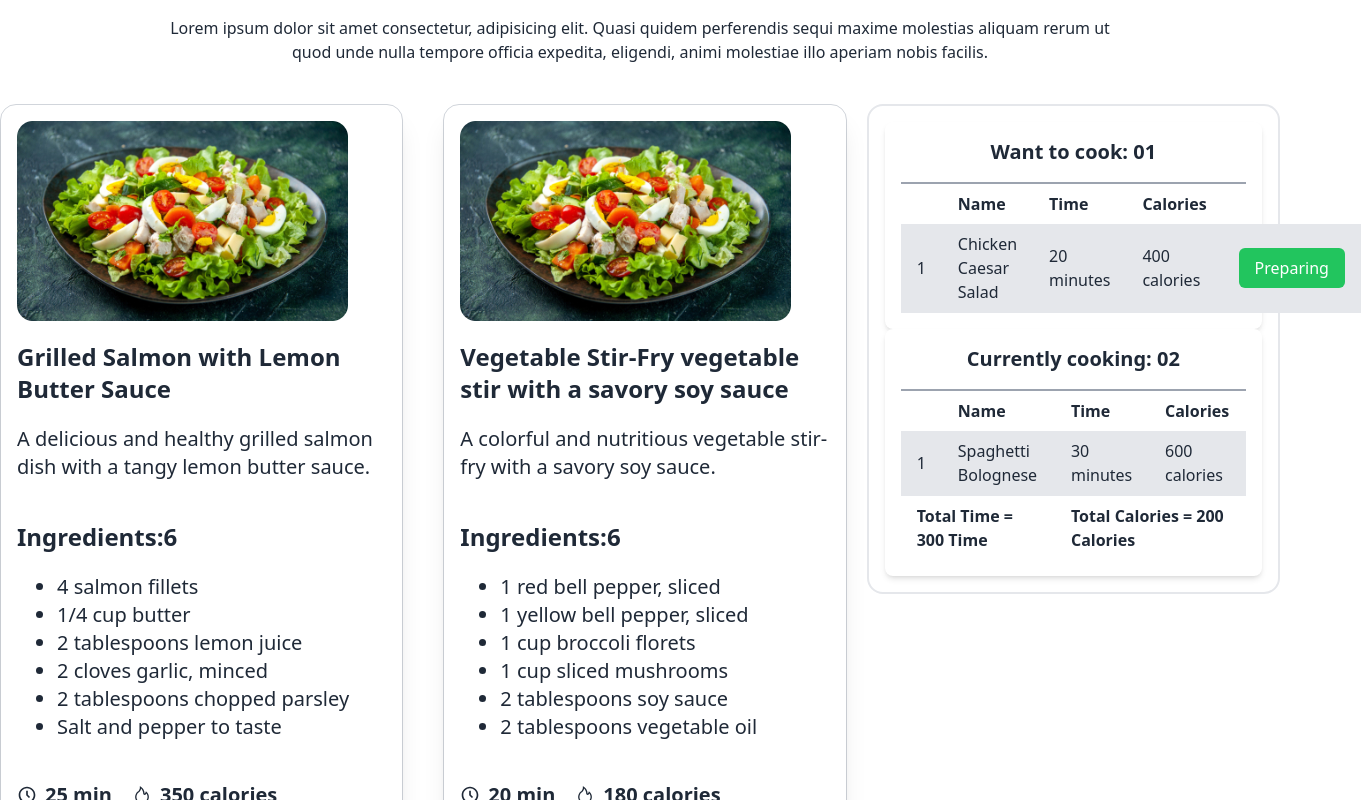
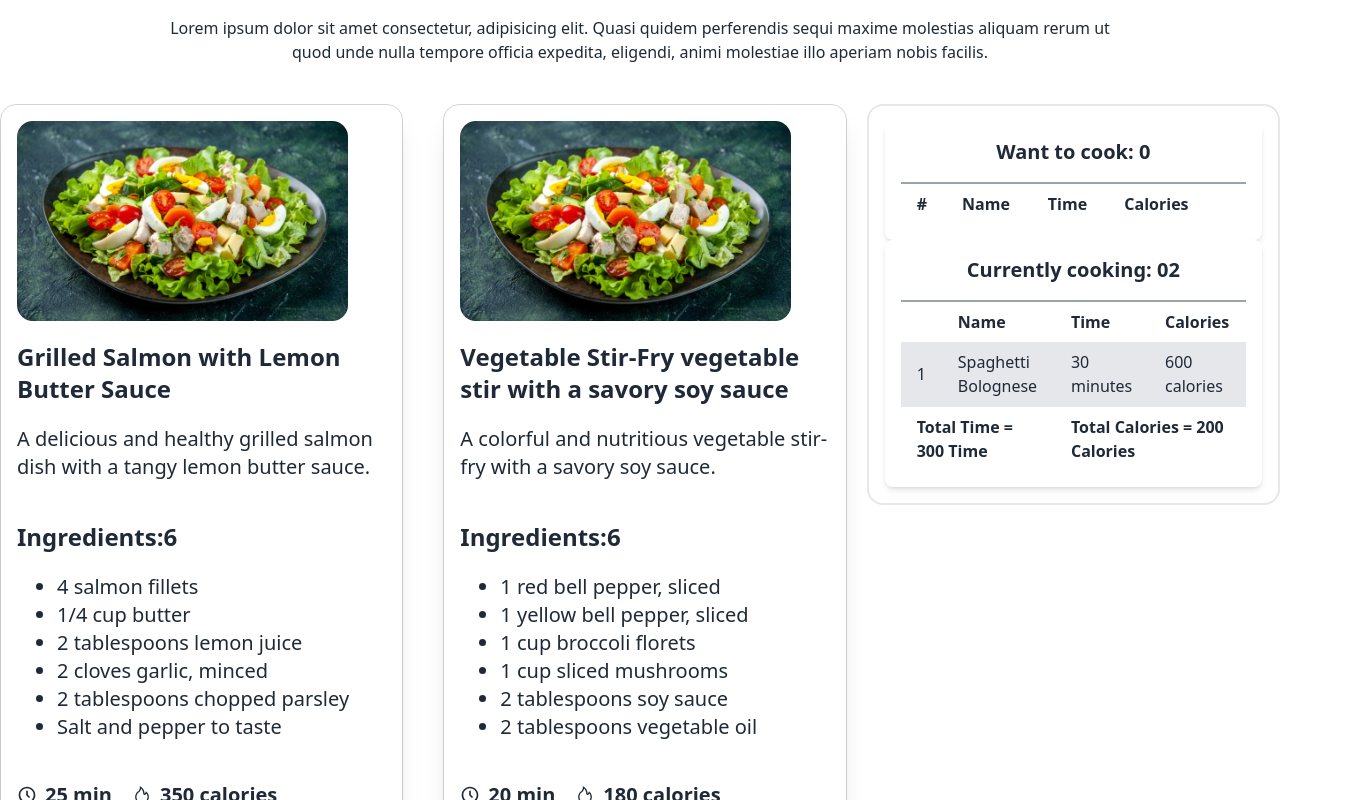
Before and after one commit to protap1100/Chefs-Table, a React (Vite) app: page / in a window 1280 px wide. Shown: the part 800-1600 px from the top of the page, 1361 px wide, since content can reach past the window. Built offline with nearby package versions, Linux system fonts and the light colour scheme.

Commit message:
want to cook section added

```diff
--- a/src/Components/Recipe_Components/FoodSection.jsx
+++ b/src/Components/Recipe_Components/FoodSection.jsx
@@ -1,4 +1,4 @@
-const FoodSection = ({food}) => {
+const FoodSection = ({food,handleCook}) => {
 
     const {recipeImage,recipeName,shortDescription,preparingTime,calories,ingredients} = food;
 
@@ -50,7 +50,7 @@ const FoodSection = ({food}) => {
                                 </div>
                         </div>
                     </div>
-                    <button className="mt-5 btn rounded-3xl bg-[#0BE58A]" >Want to Cook</button>
+                    <button className="mt-5 btn rounded-3xl bg-[#0BE58A]" onClick={()=>{handleCook(food)}} >Want to Cook</button>
                 </div>
             </div>
         </div>
--- a/src/Components/Recipe_Components/OurRecipe.jsx
+++ b/src/Components/Recipe_Components/OurRecipe.jsx
@@ -1,19 +1,31 @@
-import { useEffect, useState } from "react";
-import FoodSection from "./FoodSection";
-import WantToCook from "./WantToCook";
+import { useEffect, useState } from 'react';
+import FoodSection from './FoodSection';
+import WantToCook from './WantToCook';
+// import Toast from './Toast';
 
 const OurRecipe = () => {
+    const [foods, setFoods] = useState([]);
+    const [cooks, setCooks] = useState([]);
+    // const [toastMessage, setToastMessage] = useState('');
 
+    useEffect(() => {
+        fetch('recipe.json')
+            .then(res => res.json())
+            .then(data => setFoods(data))
+    }, [])
 
-    const [foods,setFoods] = useState([]);
+    const handleCook = (food) => {
+        const existingCook = cooks.find(cook => cook.recipeId === food.recipeId);
+        if (existingCook) {
+            // setToastMessage("This item is already selected.");
+             alert('Hiii')
+            return;
+        }
 
-    useEffect(()=>{
-        fetch('recipe.json')
-        .then(res=>res.json()
-        .then(data=> setFoods(data)))
-    },[])
-
-
+        const newCooks = [...cooks, food];
+        setCooks(newCooks);
+        // setToastMessage("Item added to cooks.");
+    }
 
     return (
         <div>
@@ -28,17 +40,17 @@ const OurRecipe = () => {
             <div className=" mt-10 flex flex-col lg:grid grid-cols-12 gap-5">
                 <div className="col-span-8">
                     <div className=" grid grid-cols-1 lg:grid-cols-2 gap-10">
-               {
-                foods.map(food=> <FoodSection key={food.recipeId} food={food} ></FoodSection>)
-               }
+                        {foods.map(food => (
+                            <FoodSection key={food.recipeId} food={food} handleCook={handleCook}></FoodSection>
+                        ))}
                     </div>
                 </div>
                 <div className="col-span-4" >
-                <WantToCook></WantToCook>
+                    <WantToCook cooks={cooks}></WantToCook>
                 </div>
             </div>
+            {/* <Toast message={toastMessage} />  */}
         </div>
-
     );
 };
 
--- /dev/null
+++ b/src/Components/Recipe_Components/Toast.jsx
@@ -0,0 +1,21 @@
+// import  { useState, useEffect } from 'react';
+
+// const Toast = ({ message }) => {
+//     const [visible, setVisible] = useState(true);
+
+//     useEffect(() => {
+//         const timer = setTimeout(() => {
+//             setVisible(false);
+//         }, 5000); // Display toast for 5 seconds
+
+//         return () => clearTimeout(timer);
+//     }, []);
+
+//     return (
+//         <div className={`fixed top-5 right-5 bg-gray-800 text-white px-4 py-2 rounded-md shadow-md ${visible ? 'opacity-100' : 'opacity-0'}`}>
+//             {message}
+//         </div>
+//     );
+// };
+
+// export default Toast;
--- a/src/Components/Recipe_Components/WantToCook.jsx
+++ b/src/Components/Recipe_Components/WantToCook.jsx
@@ -1,37 +1,40 @@
 import CurrentlyCooking from "./CurrentlyCooking";
-const WantToCook = () => {
+
+const WantToCook = ({ cooks }) => {
     return (
         <div className="border-2 rounded-2xl p-4">
             <div className="bg-white shadow-md rounded-lg p-4">
-            <h2 className="text-xl font-bold mb-4 text-center">Want to cook: 01</h2>
-            <div className="border border-gray-400" ></div>
+                <h2 className="text-xl font-bold mb-4 text-center">Want to cook: {cooks.length}</h2>
+                <div className="border border-gray-400"></div>
                 <table className="w-full">
                     <thead>
                         <tr>
-                        <th className="py-2 px-4  text-left"></th>
-                        <th className="py-2 px-4  text-left">Name</th>
-                        <th className="py-2 px-4  text-left">Time</th>
-                        <th className="py-2 px-4  text-left">Calories</th>
-                        <th className="py-2 px-4 "></th>
+                            <th className="py-2 px-4 text-left">#</th>
+                            <th className="py-2 px-4 text-left">Name</th>
+                            <th className="py-2 px-4 text-left">Time</th>
+                            <th className="py-2 px-4 text-left">Calories</th>
+                            <th className="py-2 px-4"></th>
                         </tr>
                     </thead>
                     <tbody>
-                    <tr className="bg-gray-200">
-                        <td className="py-2 px-4  border-b">1</td>
-                        <td className="py-2 px-4  border-b">Chicken Caesar Salad</td>
-                        <td className="py-2 px-4  border-b">20 minutes</td>
-                        <td className="py-2 px-4  border-b">400 calories</td>
-                        <td className="py-2 px-4  border-b" >
+                        {cooks.map(({ recipeName, preparingTime, calories }, index) => (
+                            <tr key={index} className="bg-gray-200 mt-5">
+                                <td className="py-2 px-4 border-b">{index + 1}</td>
+                                <td className="py-2 px-4 border-b">{recipeName}</td>
+                                <td className="py-2 px-4 border-b">{preparingTime}</td>
+                                <td className="py-2 px-4 border-b">{calories}</td>
+                                <td className="py-2 px-4 border-b">
                                     <button className="bg-green-500 text-white px-4 py-2 rounded-md">
                                         Preparing
                                     </button>
                                 </td>
                             </tr>
+                        ))}
                     </tbody>
                 </table>
             </div>
             <div>
-                <CurrentlyCooking></CurrentlyCooking>
+                <CurrentlyCooking />
             </div>
         </div>
     );
```
Lines whose indentation alone changed are shown as unchanged.
